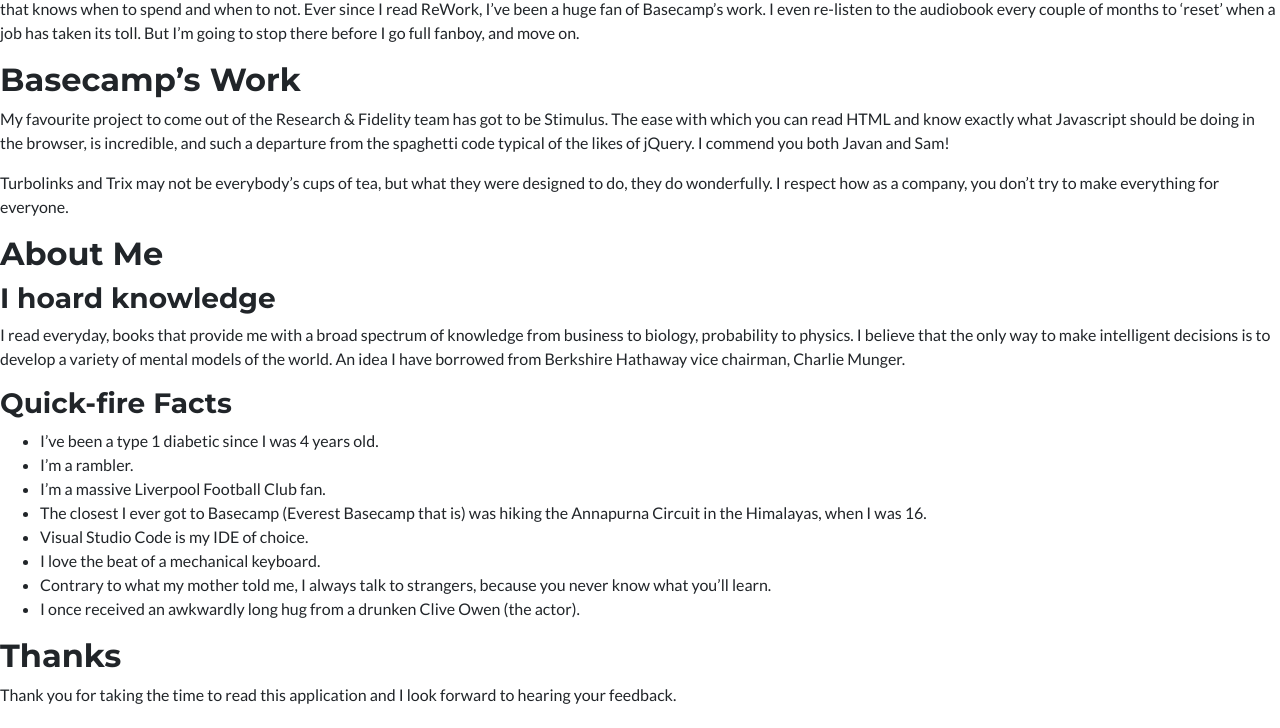
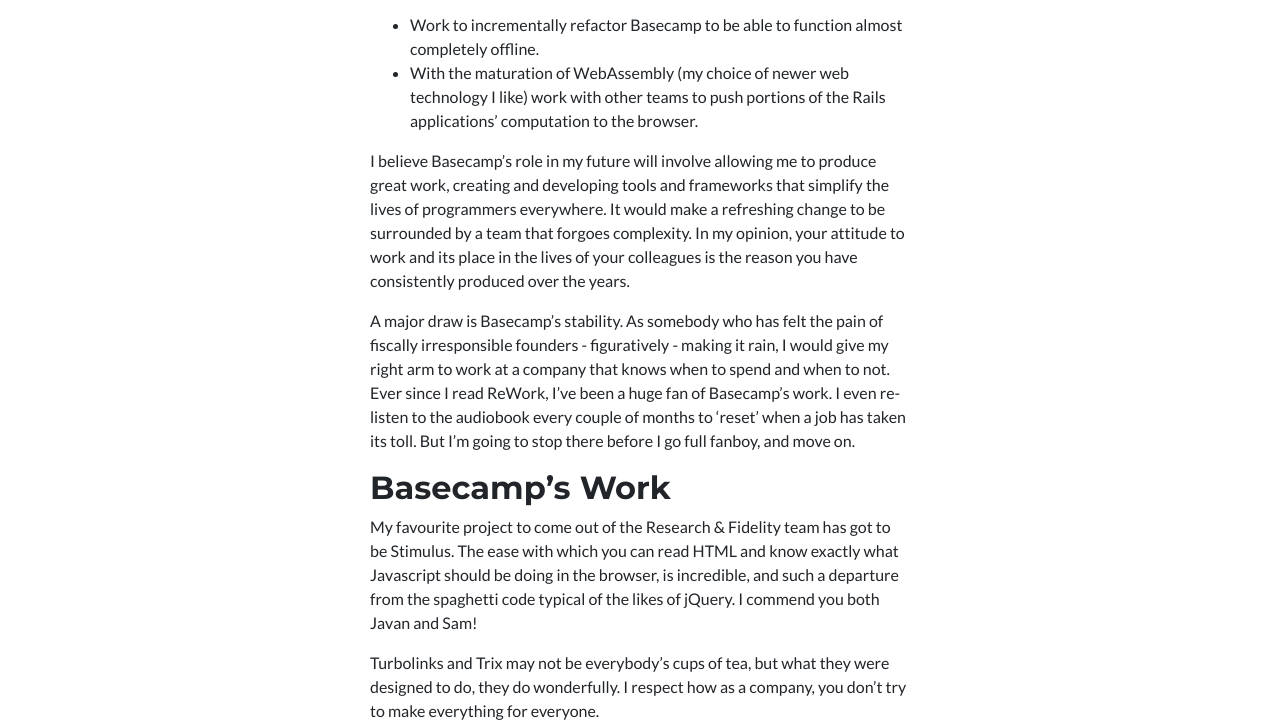
Before and after one commit to james-whiteley/james-whiteley.github.io, a website: page basecamp.html in a window 1280 px wide. Shown: the part 664-1392 px from the top of the page. Drawn offline with Linux system fonts and the light colour scheme.

Commit message:
Added bootstrap html structure to webpage

```diff
--- a/basecamp.html
+++ b/basecamp.html
@@ -21,6 +21,9 @@
 </head>
 
 <body id="page-top">
+	<div class="container">
+		<div class="row">
+			<div class="col-sm-6 offset-sm-3">
 				<h1>Hey Basecamp!</h1>
 				<p>Hi Jason, David, Sam and Javan</p>
 				<p>My name is James, and here is why you should hire me.</p>
@@ -56,6 +59,9 @@
 				<h2>Thanks</h2>
 				<p>Thank you for taking the time to read this application and I look forward to hearing your feedback.</p>
 				<p>James Whiteley</p>
+			</div>
+		</div>
+	</div>
 </body>
 
 </html>
```
Lines whose indentation alone changed are shown as unchanged.
